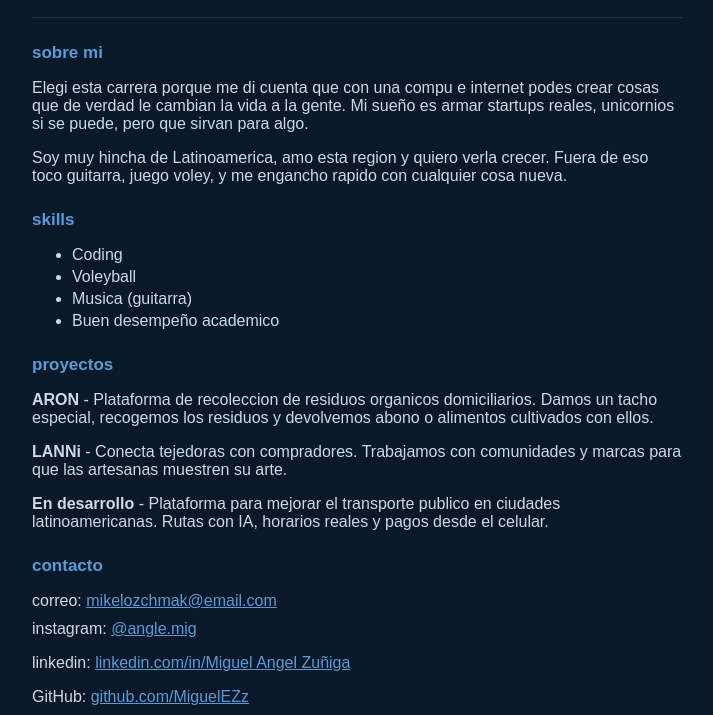
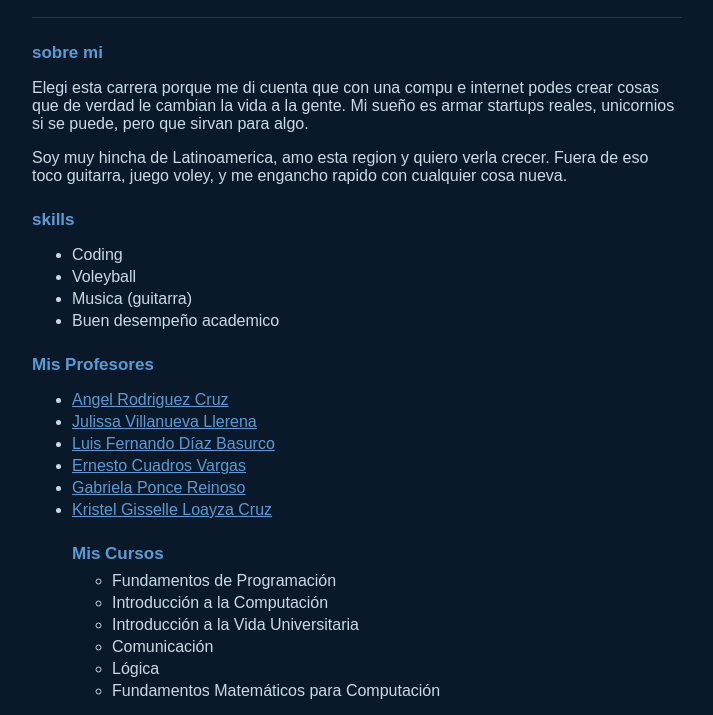
Before and after one commit to MiguelEZz/miguel-angel-atawi-zuniga-chacon, a plain HTML site: page index.html in a window 1280 px wide. Shown: the part 237-952 px from the top of the page, without its empty margins (283-996 px from the left). Drawn offline with Linux system fonts and the light colour scheme.

Commit message:
Update index.html
now

```diff
--- a/index.html
+++ b/index.html
@@ -75,6 +75,25 @@
   <li>Buen desempeño academico</li>
 </ul>
 
+
+  <h2>Mis Profesores</h2>
+     <ul>
+          <li><a href="https://www.linkedin.com/in/angel-rodriguez-cruz-58b78b85/" target="_blank">Angel Rodriguez Cruz</a></li>
+          <li><a href="https://www.linkedin.com/in/julissa-villanueva-llerena/" target="_blank">Julissa Villanueva Llerena</a></li>              <li><a href="https://www.linkedin.com/in/luis-fernando-díaz-basurco-48098333/" target="_blank">Luis Fernando Díaz Basurco</a></li>
+          <li><a href="https://www.linkedin.com/in/ecuadrosv/" target="_blank">Ernesto Cuadros Vargas</a></li>
+          <li><a href="https://www.linkedin.com/in/gabriela-ponce-reinoso-885922127/" target="_blank">Gabriela Ponce Reinoso</a></li>
+          <li><a href="https://www.linkedin.com/in/kristel-gisselle-loayza-cruz-abb3b039b/" target="_blank">Kristel Gisselle Loayza Cruz</a></li>
+
+ <h2>Mis Cursos</h2>
+  <ul>
+    <li>Fundamentos de Programación</li>
+    <li>Introducción a la Computación</li>
+    <li>Introducción a la Vida Universitaria</li>
+    <li>Comunicación</li>
+    <li>Lógica</li>
+    <li>Fundamentos Matemáticos para Computación</li>
+  </ul>
+
 <h2>proyectos</h2>
 <p><b>ARON</b> - Plataforma de recoleccion de residuos organicos domiciliarios. Damos un tacho especial, recogemos los residuos y devolvemos abono o alimentos cultivados con ellos.</p>
 <p><b>LANNi</b> - Conecta tejedoras con compradores. Trabajamos con comunidades y marcas para que las artesanas muestren su arte.</p>
```
